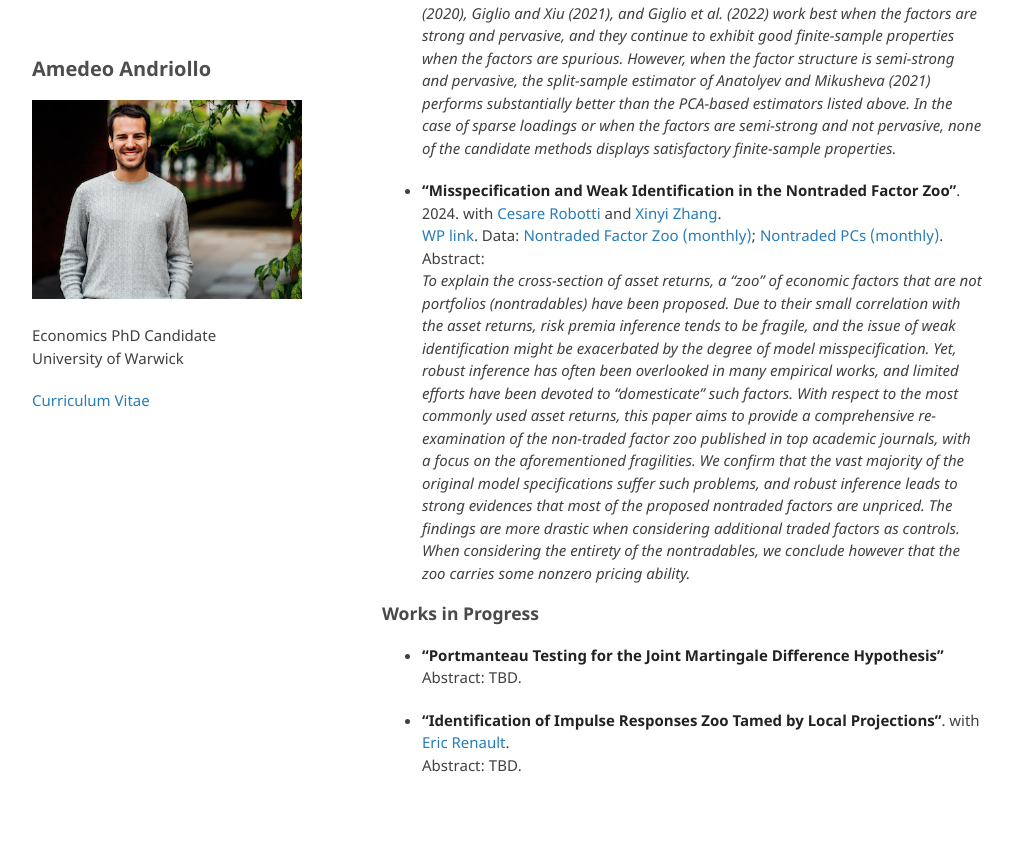
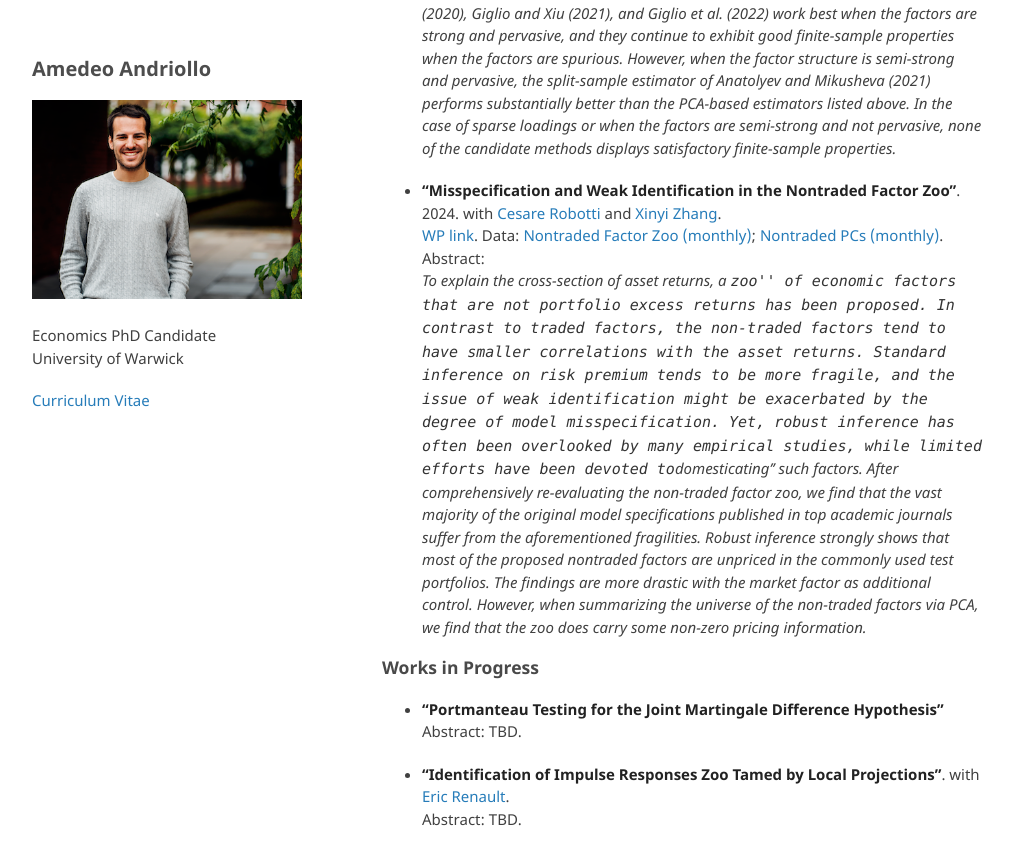
Before and after one commit to amandri/amandri.github.io, a Jekyll site: the page built from index.md, in a window 1280 px wide and 900 px high, scrolled down 712 px. Shown: the top 865 px of the window, without its empty margins (133-1146 px from the left). Built offline with Jekyll 4.4.1, drawn with Linux system fonts in a browser that asks for light colours; the repository's description, which GitHub fills in, is left out; our own code applies the rules of GitHub Pages for plain Markdown files.

Commit message:
Update index.md

```diff
--- a/index.md
+++ b/index.md
@@ -25,10 +25,10 @@
 *We study the size and power properties of t-tests of parameter restrictions for newly- designed methods that aim at reliably estimating risk premia in linear asset pricing models when the cross-sectional dimension is large. By simulating a variety of empirically calibrated data generating processes for sample sizes that are typically en- countered in empirical work, we evaluate the finite-sample performance of the test statistics for scenarios where the factor structure is (i) strong and pervasive; (ii) spurious; (iii) weak/semi-strong and pervasive; (iv) weak/semi-strong and not pervasive; and (v) sparse. PCA-based methods such as those of Lettau and Pelger (2020), Giglio and Xiu (2021), and Giglio et al. (2022) work best when the factors are strong and pervasive, and they continue to exhibit good finite-sample properties when the factors are spurious. However, when the factor structure is semi-strong and pervasive, the split-sample estimator of Anatolyev and Mikusheva (2021) performs substantially better than the PCA-based estimators listed above. In the case of sparse loadings or when the factors are semi-strong and not pervasive, none of the candidate methods displays satisfactory finite-sample properties.*
 
 - **"Misspecification and Weak Identification in the Nontraded Factor Zoo"**. 2024. with [Cesare Robotti](https://www.cesarerobotti.com) and [Xinyi Zhang](https://warwick.ac.uk/fac/soc/wbs/subjects/finance/faculty1/phd_students/xinyi-zhang/). \
-[WP link](https://www.dropbox.com/scl/fi/ua17aaeyyhn9g0tfozu1l/ARZ_nontrade.pdf?rlkey=ru71f4bvp55an1v8bbupbs78d&dl=0).
+[WP link](https://www.dropbox.com/scl/fi/mxt3mkaes7f8j0tcgb9dj/ARZ_nontrade.pdf?rlkey=zgw6pi7j5btv6pnrtkofv9bdt&dl=0).
  Data: [Nontraded Factor Zoo (monthly)](https://www.dropbox.com/scl/fi/1odnqde9onqskfjj30yjt/all_nontraded.xlsx?rlkey=fwhvv8okvfbhdvb5l44srvulv&dl=0); [Nontraded PCs (monthly)](https://www.dropbox.com/scl/fi/tz45uxrols0kazt17y85a/data1eqGX.xls?rlkey=xgos0xsjbdca40l38rgisygth&dl=0). \
 Abstract: \
-*To explain the cross-section of asset returns, a “zoo” of economic factors that are not portfolios (nontradables) have been proposed. Due to their small correlation with the asset returns, risk premia inference tends to be fragile, and the issue of weak identification might be exacerbated by the degree of model misspecification. Yet, robust inference has often been overlooked in many empirical works, and limited efforts have been devoted to “domesticate” such factors. With respect to the most commonly used asset returns, this paper aims to provide a comprehensive re-examination of the non-traded factor zoo published in top academic journals, with a focus on the aforementioned fragilities. We confirm that the vast majority of the original model specifications suffer such problems, and robust inference leads to strong evidences that most of the proposed nontraded factors are unpriced. The findings are more drastic when considering additional traded factors as controls. When considering the entirety of the nontradables, we conclude however that the zoo carries some nonzero pricing ability.*
+*To explain the cross-section of asset returns, a ``zoo'' of economic factors that are not portfolio excess returns has been proposed. In contrast to traded factors, the non-traded factors tend to have smaller correlations with the asset returns. Standard inference on risk premium tends to be more fragile, and the issue of weak identification might be exacerbated by the degree of model misspecification. Yet, robust inference has often been overlooked by many empirical studies, while limited efforts have been devoted to ``domesticating'' such factors. After comprehensively re-evaluating the non-traded factor zoo, we find that the vast majority of the original model specifications published in top academic journals suffer from the aforementioned fragilities. Robust inference strongly shows that most of the proposed nontraded factors are unpriced in the commonly used test portfolios. The findings are more drastic with the market factor as additional control. However, when summarizing the universe of the non-traded factors via PCA, we find that the zoo does carry some non-zero pricing information.*
 
 ### Works in Progress
 
```
